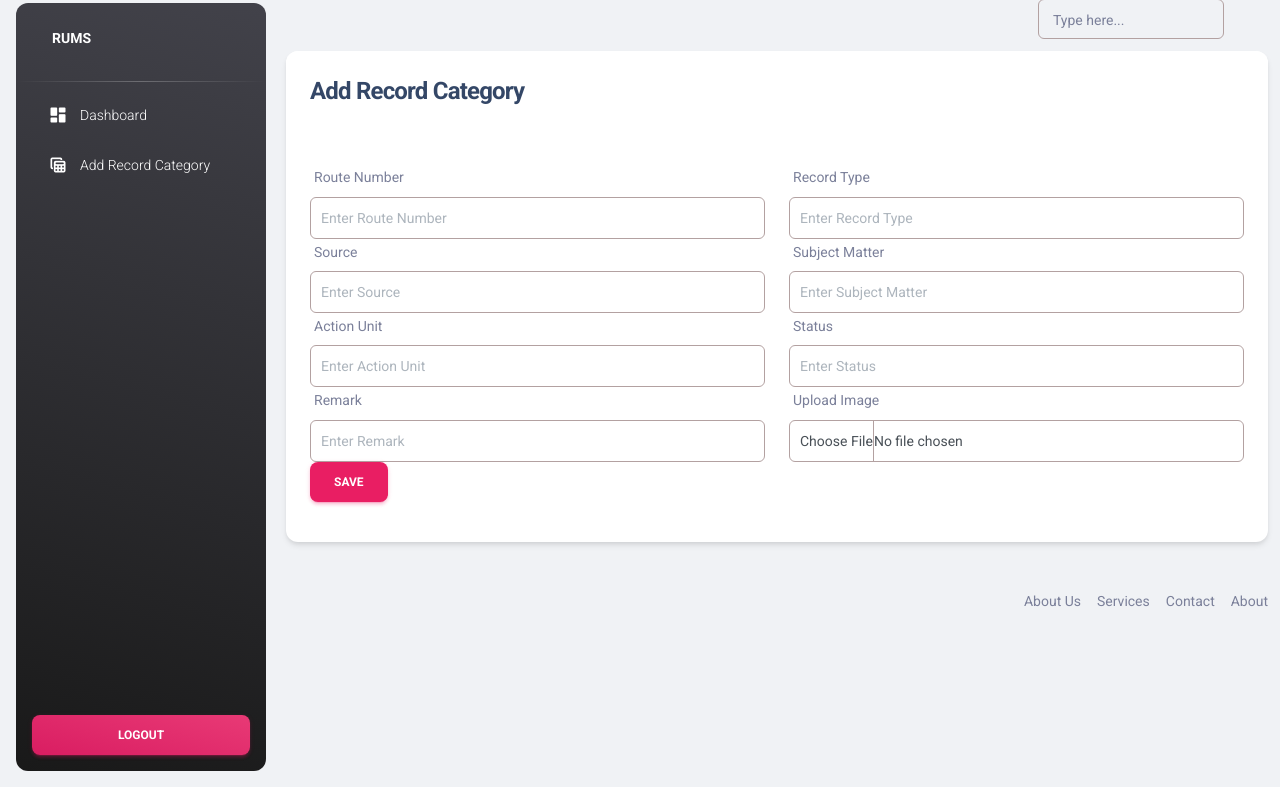
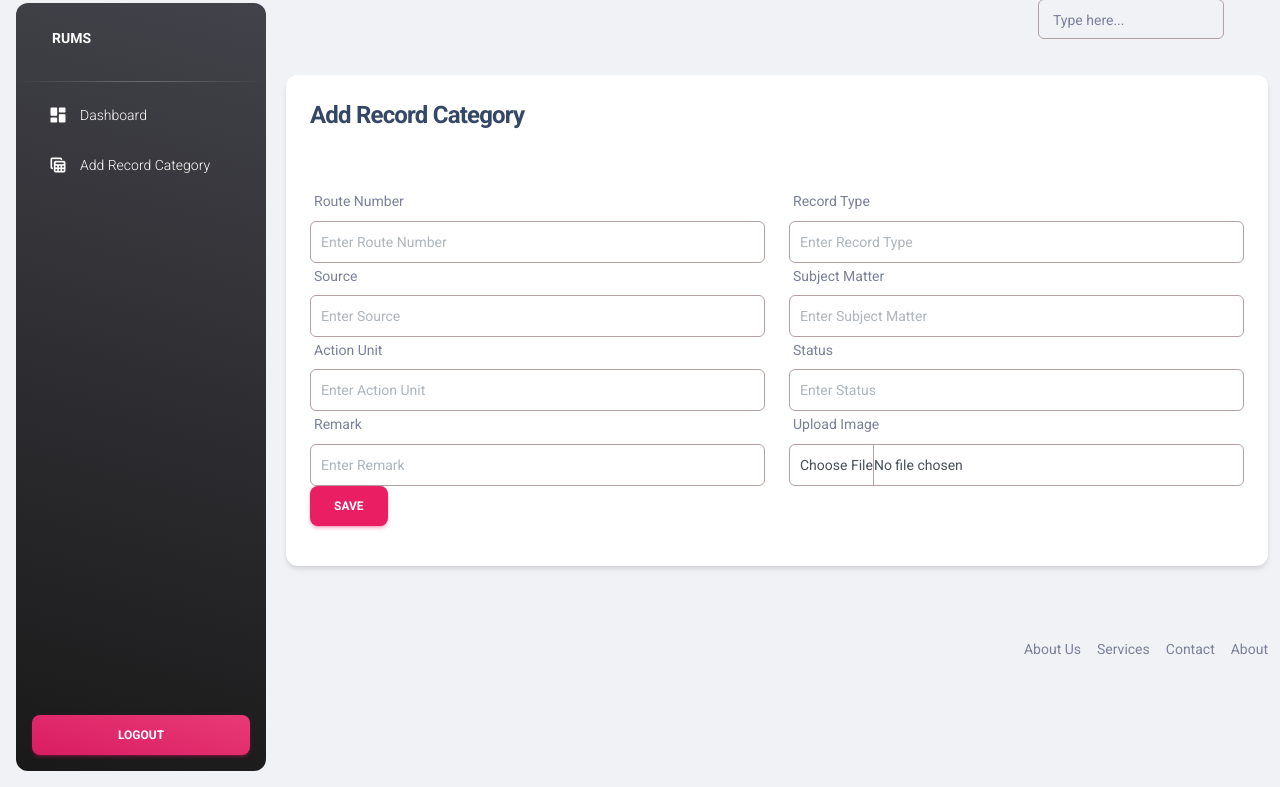
Before and after one commit to vic-reporte/RECORD-MNGT-SYSTEM, a PHP site: page /admin/record-category.php in a window 1280 px wide. Shown: the part 13-800 px from the top of the page. Run offline with PHP 8.4, Linux system fonts and the light colour scheme; the visitor is signed in with stand-in values (Sample User, id 1); some libraries are stand-ins or nearby versions.

Commit message:
Update the modified record-category.php

```diff
--- a/admin/record-category.php
+++ b/admin/record-category.php
@@ -4,7 +4,7 @@ include('includes/header.php');
 include('../middleware/adminMiddleware.php');
 ?>
 
-<div class="container">
+<div class="container-fluid py-4">
     <div class="row">
         <div class="col-md-12">
             <div class="card">
```
